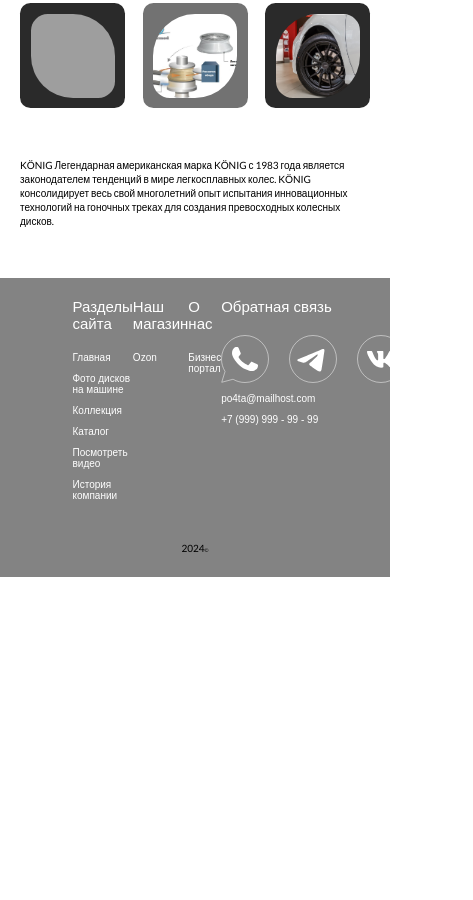
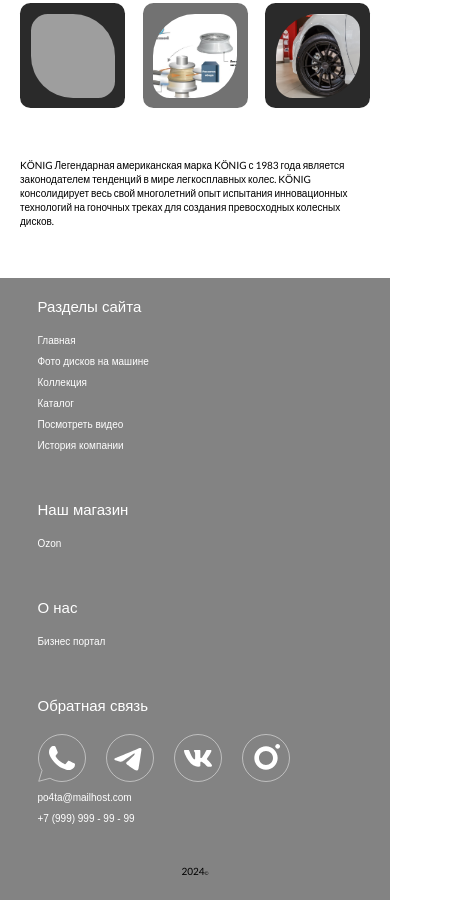
Before and after one commit to Ddonec/Cute-wheels-landing, a website: page index.html in a window 390 px wide. Shown: the part 2972-3872 px from the top of the page, 473 px wide, since content can reach past the window. Before the commit the page ends 3549 px from the top, so only its background shows below. Drawn offline with Linux system fonts and the light colour scheme; grey boxes are pictures that could not be loaded.

Commit message:
feat: footer adaptive complete

```diff
--- a/css/media.css
+++ b/css/media.css
@@ -1,6 +1,12 @@
 @media (max-width: 1400px) {
    h1 {
       font-size: 3rem;
+   }
+   .fooler-box {
+      flex-wrap: wrap;
+      justify-content: space-between;
+      gap: 40px;
+      width: 90%;
    }
 }
 @media (max-width: 1100px) {
@@ -49,6 +55,9 @@
    .go-to-shop-btn {
       width: 150;
       height: 36px;
+   }
+   .fooler-box {
+      flex-direction: column;
    }
 }
 
```
